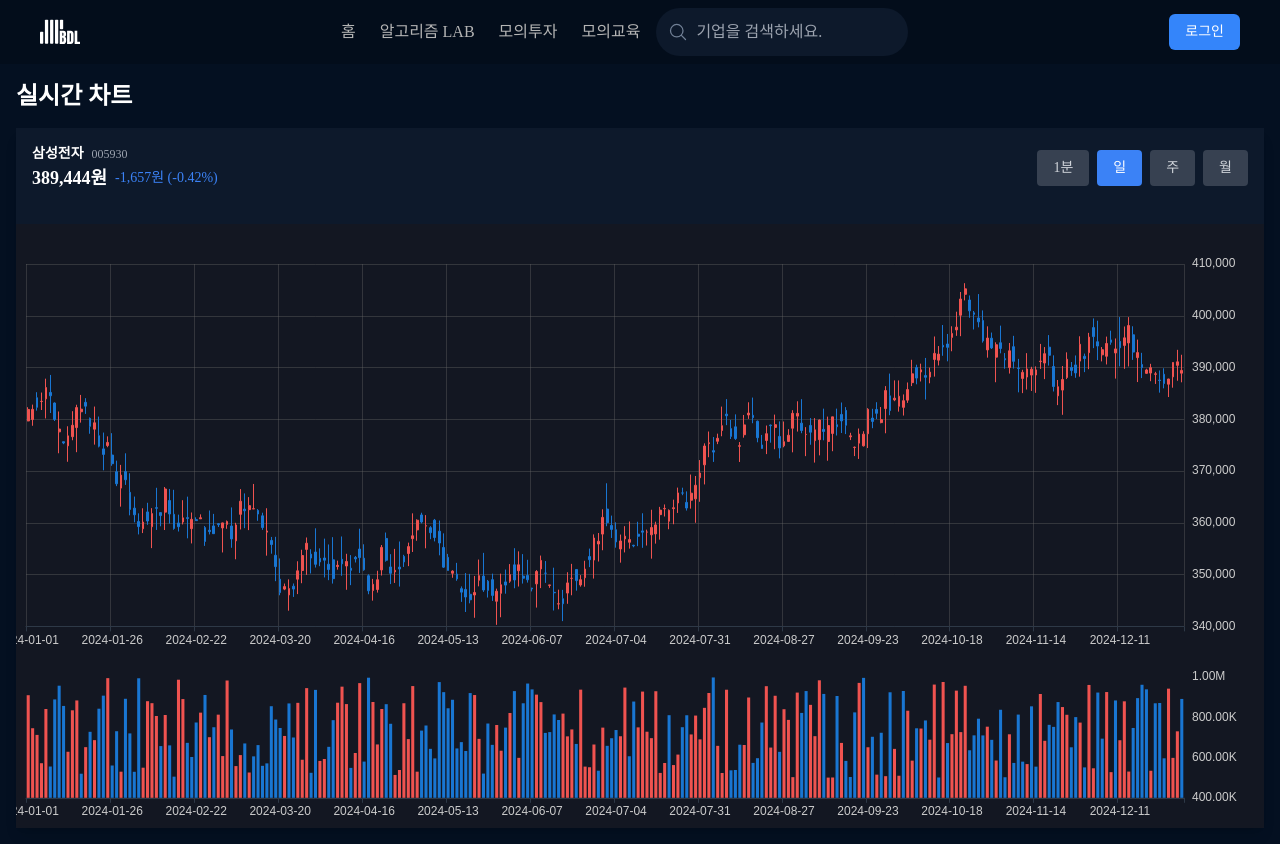
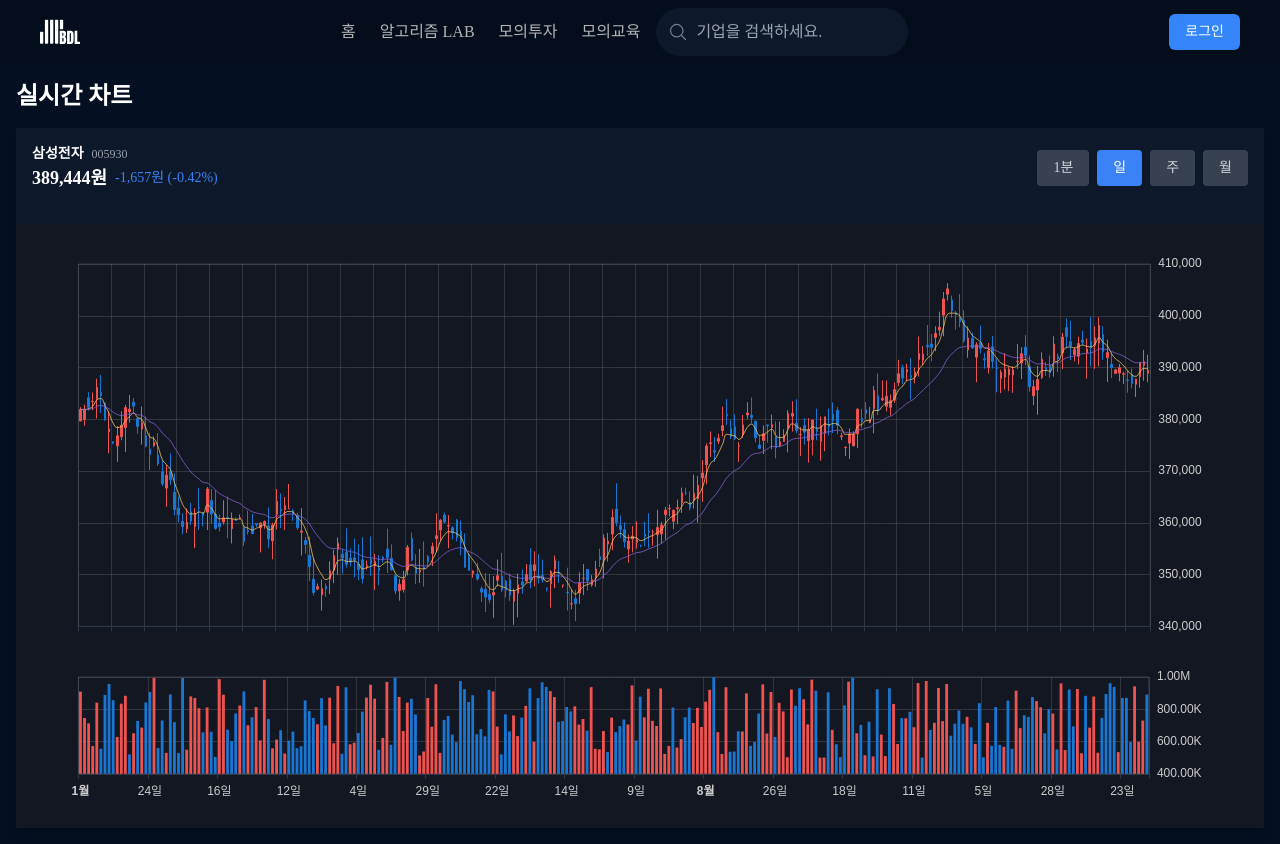
Before and after one commit to dnwnsrb11/BDL-frontend, a React (Vite) app: page / in a window 1280 px wide. Built offline with nearby package versions, Linux system fonts and the light colour scheme; a web font is replaced by a local one.

Commit message:
feat: x축 데이터 라벨 형식 수정

```diff
--- a/src/components/ui/chart.tsx
+++ b/src/components/ui/chart.tsx
@@ -4,7 +4,7 @@ import type { EChartsOption } from 'echarts';
 import ReactECharts from 'echarts-for-react';
 import React, { useCallback, useState } from 'react';
 
-import { DataPoint, formatDate } from '@/lib/dummy-data';
+import { DataPoint } from '@/lib/dummy-data';
 
 interface ChartComponentProps {
   readonly height?: number;
@@ -21,6 +21,71 @@ const FALL_COLOR = '#1976d2'; // 파랑
 const ChartComponent: React.FC<ChartComponentProps> = ({ width = 900, height = 700, data }) => {
   const [period, setPeriod] = useState<PeriodType>('DAY');
 
+  // 차트 X축 라벨 포맷팅 함수
+  const formatChartDate = useCallback(
+    (date: Date): string => {
+      switch (period) {
+        case 'MINUTE':
+          return date.toLocaleTimeString('ko-KR', {
+            hour: '2-digit',
+            minute: '2-digit',
+            hour12: false,
+          });
+        case 'DAY': {
+          const day = date.getDate();
+          if (day === 1) {
+            // 월의 첫 날에는 '월'을 표시
+            return `${date.getMonth() + 1}월`;
+          }
+          return `${day}일`;
+        }
+        case 'WEEK': {
+          const day = date.getDate();
+          if (day <= 7) {
+            // 월의 첫 주에는 '월'을 표시
+            return `${date.getMonth() + 1}월`;
+          }
+          return `${day}일`;
+        }
+        case 'MONTH': {
+          const month = date.getMonth() + 1;
+          if (month === 1) {
+            // 년의 첫 월에는 '년'을 표시
+            return `${date.getFullYear()}년`;
+          }
+          return `${month}월`;
+        }
+        default:
+          return '';
+      }
+    },
+    [period],
+  );
+
+  const isFirstOfPeriod = useCallback(
+    (date: string, index: number): boolean => {
+      if (index === 0) return true;
+
+      switch (period) {
+        case 'DAY': {
+          // 월의 첫 날인지 확인
+          return date.includes('월');
+        }
+        case 'WEEK': {
+          // 월의 첫 주인지 확인
+          return date.includes('월');
+        }
+        case 'MONTH': {
+          // 년의 첫 월인지 확인
+          return date.includes('년');
+        }
+        default:
+          return false;
+      }
+    },
+    [period],
+  );
+
   const getData = useCallback(() => {
     const now = new Date();
     const startDate = new Date(now);
@@ -35,7 +100,7 @@ const ChartComponent: React.FC<ChartComponentProps> = ({ width = 900, height = 7
             date.setMinutes(date.getMinutes() + index);
             return {
               ...item,
-              date: formatDate(date, 'MINUTE'),
+              date: formatChartDate(date),
               periodType: 'MINUTE' as const,
             };
           })
@@ -56,7 +121,7 @@ const ChartComponent: React.FC<ChartComponentProps> = ({ width = 900, height = 7
                 low: Math.min(...weekData.map((item) => item.low)),
                 open: weekData[0].open,
                 close: weekData[weekData.length - 1].close,
-                date: formatDate(weekDate, 'WEEK'),
+                date: formatChartDate(weekDate),
               });
             }
           }
@@ -87,7 +152,7 @@ const ChartComponent: React.FC<ChartComponentProps> = ({ width = 900, height = 7
               low: Math.min(...group.map((item) => item.low)),
               open: group[0].open,
               close: group[group.length - 1].close,
-              date: formatDate(monthDate, 'MONTH'),
+              date: formatChartDate(monthDate),
             };
           });
         return monthlyResult;
@@ -98,11 +163,11 @@ const ChartComponent: React.FC<ChartComponentProps> = ({ width = 900, height = 7
         // 일봉: 하루 단위 데이터 그대로 사용
         return data.map((item) => ({
           ...item,
-          date: formatDate(new Date(item.date), 'DAY'),
+          date: formatChartDate(new Date(item.date)),
           periodType: 'DAY' as const,
         }));
     }
-  }, [period, data]);
+  }, [period, data, formatChartDate]);
 
   const formatKoreanNumber = (value: number) => {
     return new Intl.NumberFormat('ko-KR').format(Math.round(value));
@@ -120,7 +185,25 @@ const ChartComponent: React.FC<ChartComponentProps> = ({ width = 900, height = 7
     }
   };
 
+  const calculateEMA = (data: number[], period: number): number[] => {
+    const k = 2 / (period + 1);
+    const emaData: number[] = [];
+    let prevEma = data[0];
+
+    for (let i = 0; i < data.length; i++) {
+      const currentPrice = data[i];
+      const currentEma = i === 0 ? currentPrice : currentPrice * k + prevEma * (1 - k);
+      emaData.push(currentEma);
+      prevEma = currentEma;
+    }
+
+    return emaData;
+  };
+
   const chartData = getData();
+  const closePrices = chartData.map((item) => item.close);
+  const ema5Data = calculateEMA(closePrices, 5);
+  const ema20Data = calculateEMA(closePrices, 20);
   const currentData = chartData[chartData.length - 1];
   const changePercent = ((currentData.change || 0) / (currentData.prevClose || 1)) * 100;
 
@@ -140,7 +223,9 @@ const ChartComponent: React.FC<ChartComponentProps> = ({ width = 900, height = 7
       },
       formatter: (params: any) => {
         const candleData = params[0];
-        const volumeData = params[1];
+        const ema5Data = params[1];
+        const ema20Data = params[2];
+        const volumeData = params[3];
         const date = candleData.name;
         const { open, close, low, high } = candleData.data;
         const volume = volumeData.data;
@@ -152,6 +237,8 @@ const ChartComponent: React.FC<ChartComponentProps> = ({ width = 900, height = 7
             <div>고가: ${formatKoreanNumber(high)}원</div>
             <div>저가: ${formatKoreanNumber(low)}원</div>
             <div>종가: ${formatKoreanNumber(close)}원</div>
+            <div>MA5: ${formatKoreanNumber(ema5Data.data)}원</div>
+            <div>MA20: ${formatKoreanNumber(ema20Data.data)}원</div>
             <div>거래량: ${formatVolumeNumber(volume)}</div>
           </div>
         `;
@@ -162,16 +249,26 @@ const ChartComponent: React.FC<ChartComponentProps> = ({ width = 900, height = 7
     },
     grid: [
       {
-        left: 10,
-        right: 80,
+        left: '5%',
+        right: '5%',
         top: 40,
+        bottom: '25%',
         height: '60%',
+        show: true,
+        borderColor: '#2e3947',
+        backgroundColor: 'transparent',
+        containLabel: true,
       },
       {
-        left: 10,
-        right: 80,
+        left: '5%',
+        right: '5%',
         top: '75%',
+        bottom: 30,
         height: '20%',
+        show: true,
+        borderColor: '#2e3947',
+        backgroundColor: 'transparent',
+        containLabel: true,
       },
     ],
     xAxis: [
@@ -179,7 +276,10 @@ const ChartComponent: React.FC<ChartComponentProps> = ({ width = 900, height = 7
         type: 'category' as const,
         data: chartData.map((item) => item.date),
         axisLine: { lineStyle: { color: '#2e3947' } },
-        axisLabel: { color: '#CCCCCC' },
+        axisLabel: {
+          show: false,
+          color: '#CCCCCC',
+        },
         splitLine: {
           show: true,
           lineStyle: { color: 'rgba(100, 100, 100, 0.4)' },
@@ -190,7 +290,25 @@ const ChartComponent: React.FC<ChartComponentProps> = ({ width = 900, height = 7
         gridIndex: 1,
         data: chartData.map((item) => item.date),
         axisLine: { lineStyle: { color: '#2e3947' } },
-        axisLabel: { color: '#CCCCCC' },
+        axisLabel: {
+          show: true,
+          color: '#CCCCCC',
+          margin: 12,
+          formatter: (value: string, index: number) => {
+            const isBold = isFirstOfPeriod(value, index);
+            return isBold ? `{bold|${value}}` : value;
+          },
+          rich: {
+            bold: {
+              fontWeight: 'bold',
+              fontSize: 12,
+            },
+          },
+        },
+        splitLine: {
+          show: true,
+          lineStyle: { color: 'rgba(100, 100, 100, 0.4)' },
+        },
       },
     ],
     yAxis: [
@@ -217,7 +335,10 @@ const ChartComponent: React.FC<ChartComponentProps> = ({ width = 900, height = 7
           color: '#CCCCCC',
           formatter: (value: number) => formatVolumeNumber(value),
         },
-        splitLine: { show: false },
+        splitLine: {
+          show: true,
+          lineStyle: { color: 'rgba(100, 100, 100, 0.4)' },
+        },
       },
     ],
     dataZoom: [
@@ -226,6 +347,9 @@ const ChartComponent: React.FC<ChartComponentProps> = ({ width = 900, height = 7
         xAxisIndex: [0, 1],
         start: 0,
         end: 100,
+        zoomOnMouseWheel: true,
+        moveOnMouseMove: true,
+        preventDefaultMouseMove: false,
       },
     ],
     series: [
@@ -239,6 +363,30 @@ const ChartComponent: React.FC<ChartComponentProps> = ({ width = 900, height = 7
           borderColor: RISE_COLOR,
           borderColor0: FALL_COLOR,
         },
+      },
+      {
+        name: '5일 이평선',
+        type: 'line' as const,
+        data: ema5Data,
+        smooth: true,
+        lineStyle: {
+          opacity: 0.8,
+          color: '#f6c85d',
+          width: 1,
+        },
+        symbol: 'none',
+      },
+      {
+        name: '20일 이평선',
+        type: 'line' as const,
+        data: ema20Data,
+        smooth: true,
+        lineStyle: {
+          opacity: 0.8,
+          color: '#8b62d9',
+          width: 1,
+        },
+        symbol: 'none',
       },
       {
         name: '거래량',
@@ -304,6 +452,7 @@ const ChartComponent: React.FC<ChartComponentProps> = ({ width = 900, height = 7
         style={{ height: `${height}px`, width: '100%' }}
         notMerge={true}
         lazyUpdate={true}
+        opts={{ renderer: 'canvas' }}
       />
     </div>
   );
```
